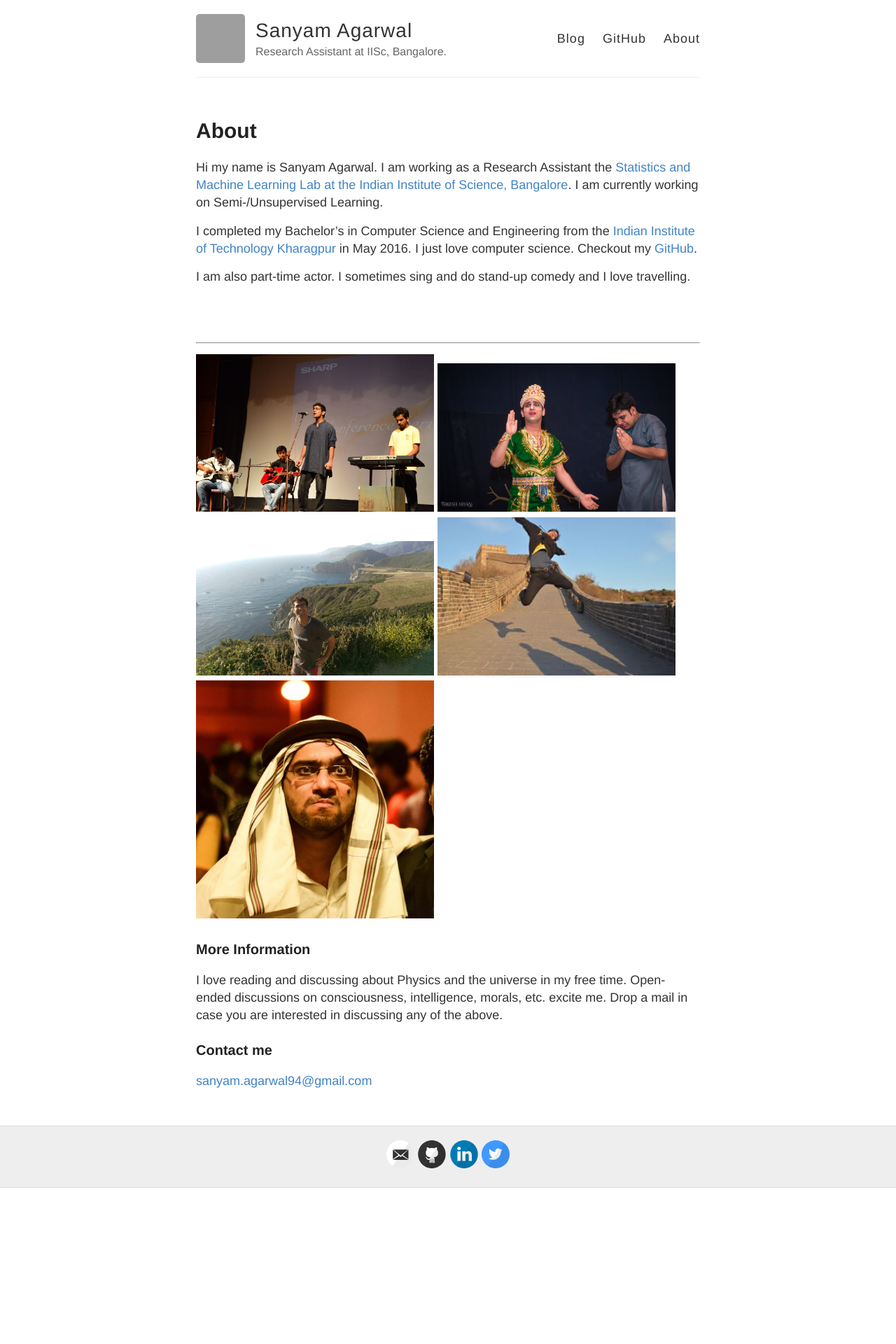
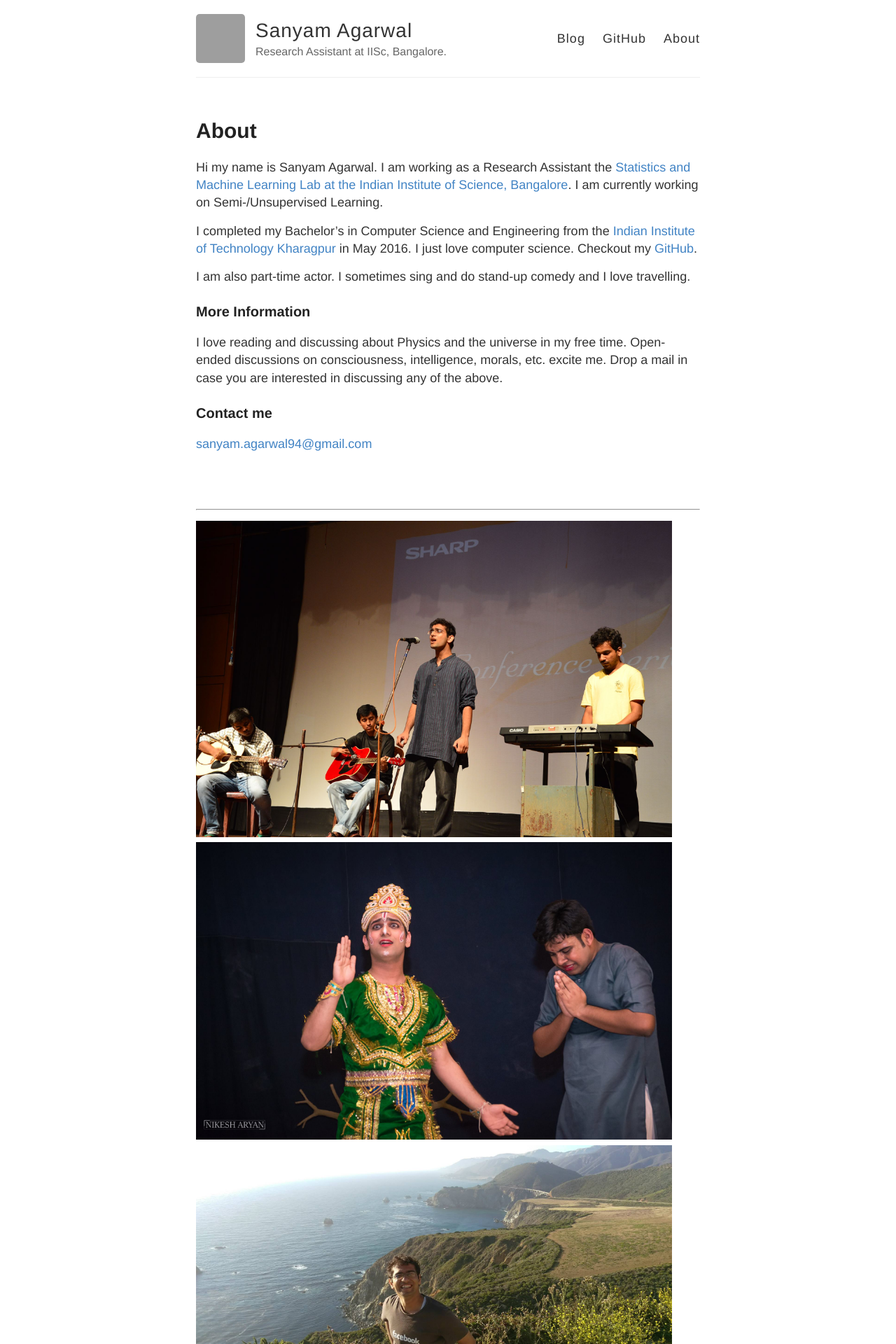
Before and after one commit to sanyam5/sanyam5.github.io, a Jekyll site: the page built from about.md, in a window 1280 px wide. Shown: the top 1920 px of the page at 70% size. Built offline with Jekyll 4.4.1, drawn with Linux system fonts in a browser that asks for light colours; before the commit the page ends 1697 px from its top, so only the background shows below that; grey boxes are pictures that could not be loaded.

Commit message:
Update about.md

```diff
--- a/about.md
+++ b/about.md
@@ -10,17 +10,6 @@ I completed my Bachelor's in Computer Science and Engineering from the [Indian I
 
 I am also part-time actor. I sometimes sing and do stand-up comedy and I love travelling.
 
-<br>
-<br>
-
--------------
-
-
-<p float="left">
- <img src="/images/me/sing.jpg"  width="340"> <img src="/images/me/god.jpg"  width="340">
- <img src="/images/me/sea.jpg"  width="340"> <img src="/images/me/wall.jpg"  width="340">
-<img src="/images/me/shake.jpg"  width="340">
-</p>
 
 ### More Information
 
@@ -29,3 +18,17 @@ I love reading and discussing about Physics and the universe in my free time. Op
 ### Contact me
 
 [sanyam.agarwal94@gmail.com](mailto:sanyam.agarwal94@gmail.com)
+
+<br>
+<br>
+
+-------------
+
+
+<p float="left">
+ <img src="/images/me/sing.jpg"  width="680">
+ <img src="/images/me/god.jpg"  width="680">
+ <img src="/images/me/sea.jpg"  width="680">
+ <img src="/images/me/wall.jpg"  width="680">
+<img src="/images/me/shake.jpg"  width="680">
+</p>
```
